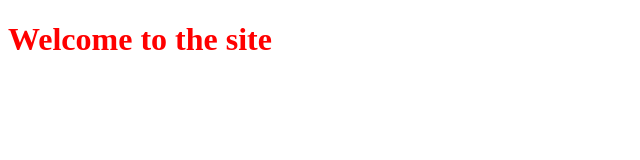
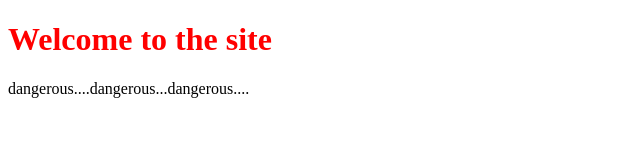
Before and after one commit to FlipPantBugBear/Mini-project, a plain HTML site: page index.html in a window 1280 px wide. Shown: the whole page, without its empty margins (0-640 px from the left). Drawn offline with Linux system fonts and the light colour scheme.

Commit message:
change text

```diff
--- a/index.html
+++ b/index.html
@@ -11,5 +11,6 @@
 </head>
 <body>
     <h1>Welcome to the site </h1>
+    <p>dangerous....dangerous...dangerous....</p>
 </body>
 </html>
```
